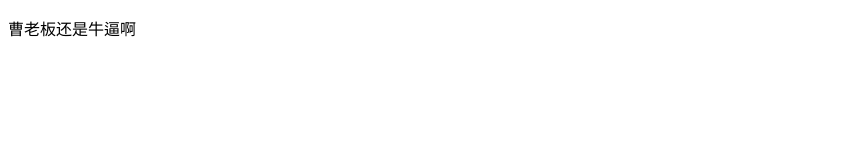
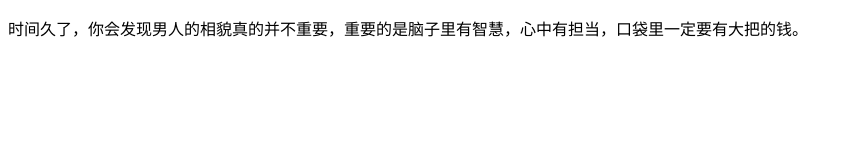
Before and after one commit to whiltli/cs1801, a plain HTML site: page index.html in a window 1280 px wide. Shown: the whole page, without its empty margins (0-852 px from the left). Drawn offline with Linux system fonts and the light colour scheme.

Commit message:
李四提交

```diff
--- a/index.html
+++ b/index.html
@@ -5,6 +5,6 @@
 		<title></title>
 	</head>
 	<body>
-		<p>曹老板还是牛逼啊</p>
+		<p>时间久了，你会发现男人的相貌真的并不重要，重要的是脑子里有智慧，心中有担当，口袋里一定要有大把的钱。</p>
 	</body>
 </html>
```
